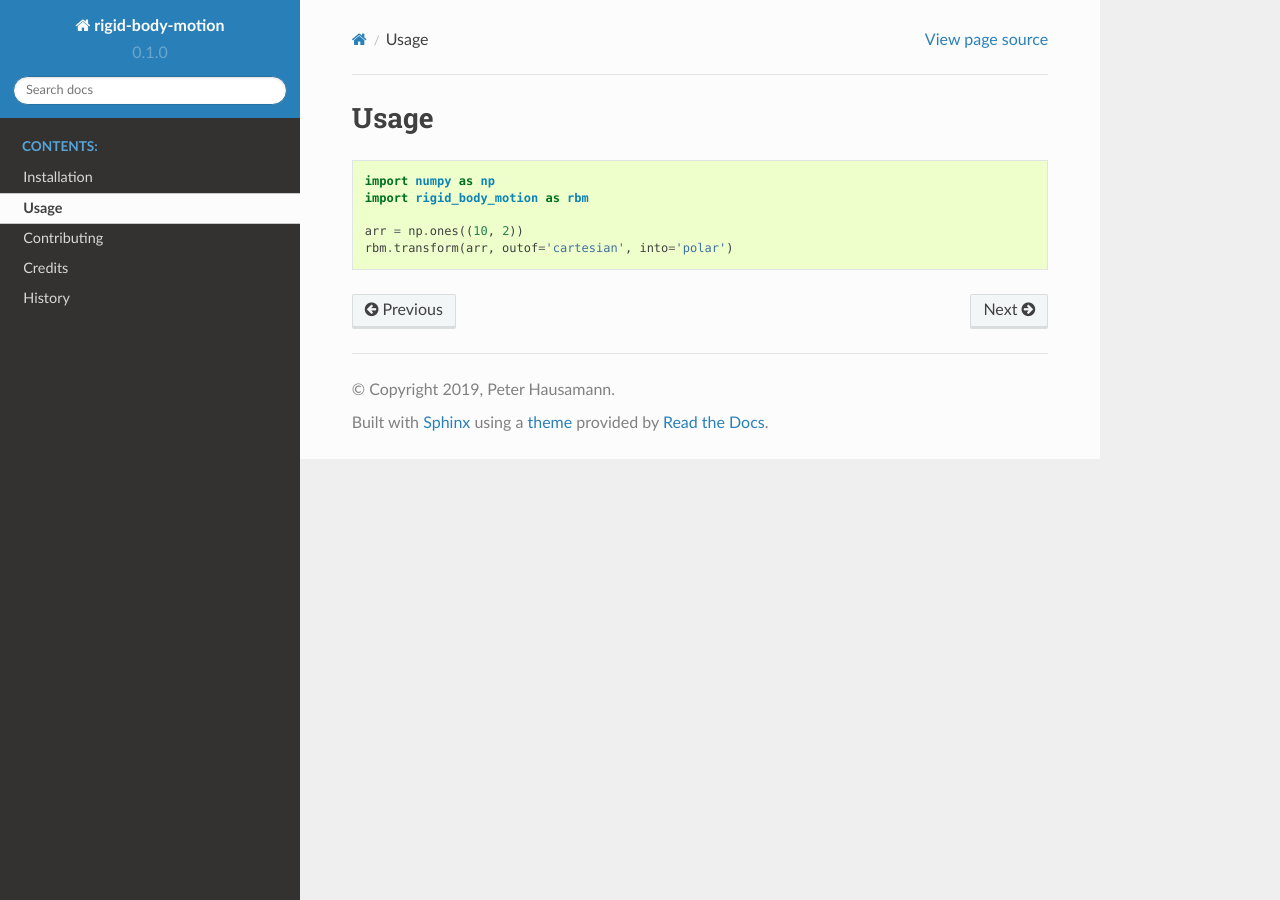
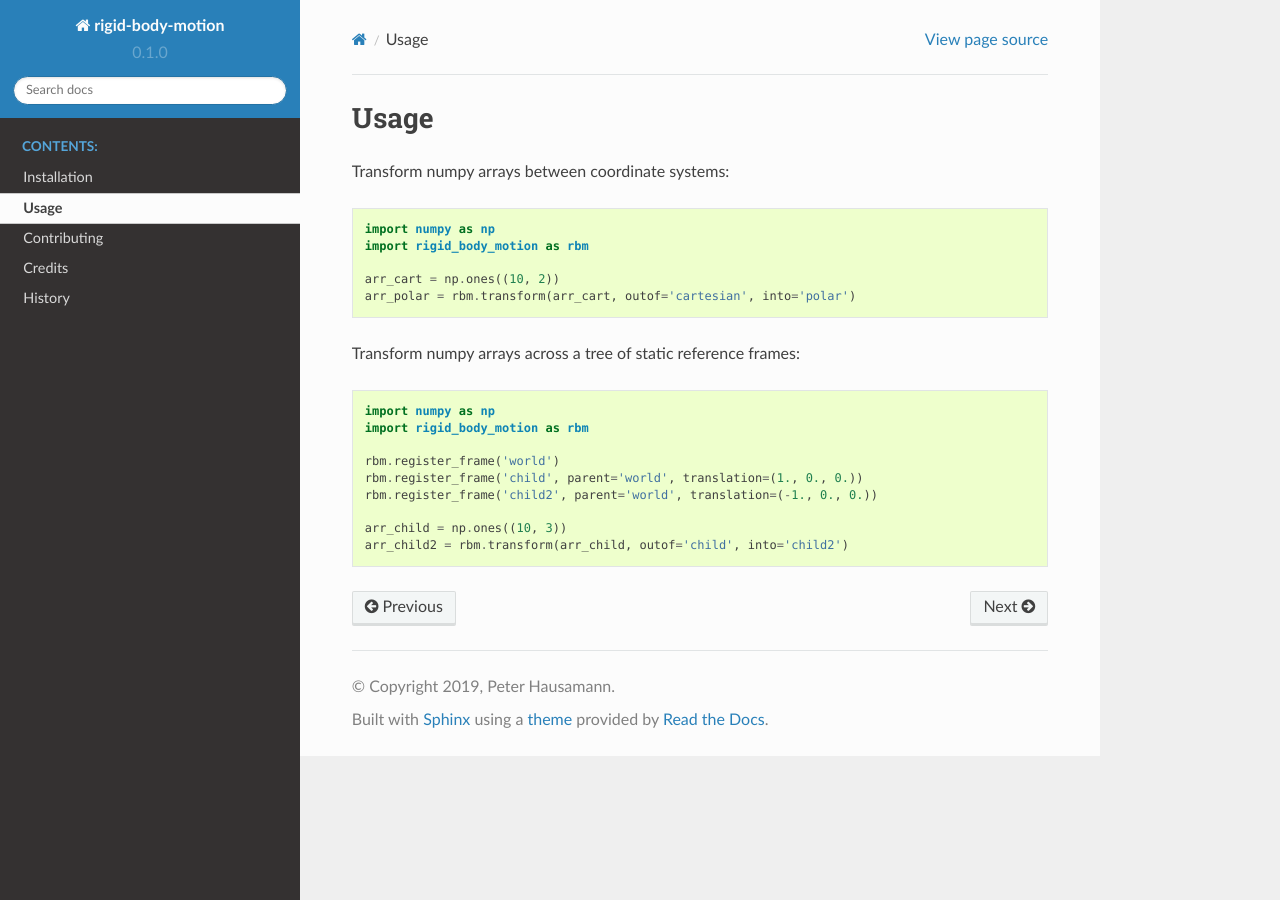
Before and after one commit to phausamann/rigid-body-motion, a Sphinx documentation site: the page built from docs/usage.rst, in a window 1280 px wide. Built offline with Sphinx 7.4.7 and the Read the Docs theme 2.0.0, drawn with Linux system fonts in a browser that asks for light colours; pages that are not in the unit, such as notebooks, are missing from menus; the version number is read from the project's files by our own code.

Commit message:
Add register_frame and deregister_frame

```diff
--- a/docs/usage.rst
+++ b/docs/usage.rst
@@ -1,11 +1,28 @@
 =====
 Usage
 =====
+
+Transform numpy arrays between coordinate systems:
 
 .. code-block:: python
 
     import numpy as np
     import rigid_body_motion as rbm
 
-    arr = np.ones((10, 2))
-    rbm.transform(arr, outof='cartesian', into='polar')
+    arr_cart = np.ones((10, 2))
+    arr_polar = rbm.transform(arr_cart, outof='cartesian', into='polar')
+
+
+Transform numpy arrays across a tree of static reference frames:
+
+.. code-block:: python
+
+    import numpy as np
+    import rigid_body_motion as rbm
+
+    rbm.register_frame('world')
+    rbm.register_frame('child', parent='world', translation=(1., 0., 0.))
+    rbm.register_frame('child2', parent='world', translation=(-1., 0., 0.))
+
+    arr_child = np.ones((10, 3))
+    arr_child2 = rbm.transform(arr_child, outof='child', into='child2')
```
Also changed, not shown: rigid_body_motion/__init__.py (+3 -4 lines), 2 other files.
